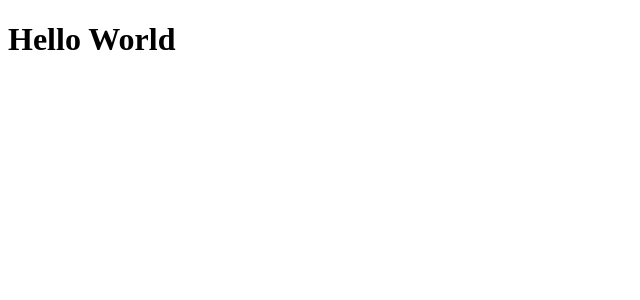
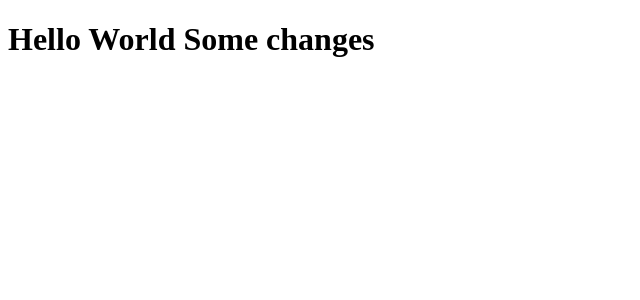
Before and after one commit to Nurjadein/marci-metzger-home, a Vue app: page / in a window 1280 px wide. Shown: the top 300 px of the page, without its empty margins (0-640 px from the left). Built offline with nearby package versions, Linux system fonts and the light colour scheme.

Commit message:
some changes

```diff
--- a/src/App.vue
+++ b/src/App.vue
@@ -1,7 +1,7 @@
 <script setup lang="ts"></script>
 
 <template>
-  <h1>Hello World</h1>
+  <h1>Hello World Some changes</h1>
 </template>
 
 <style scoped></style>
```
